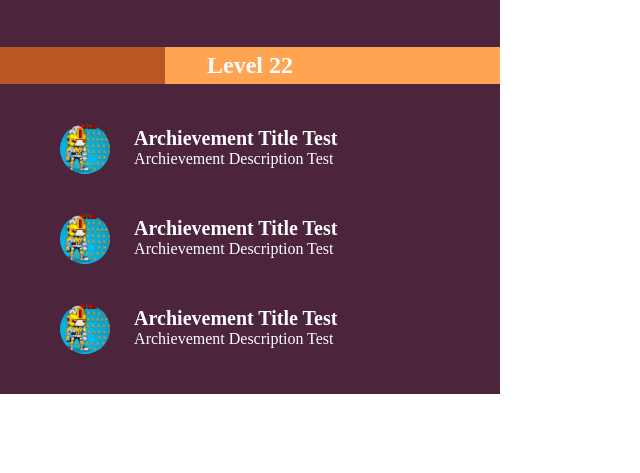
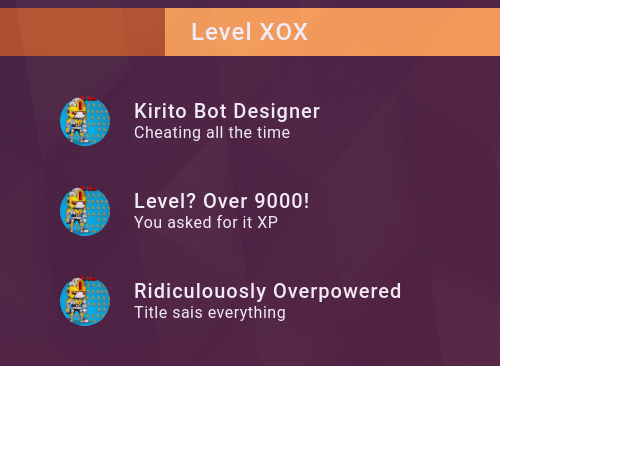
Before and after one commit to friedow/kirito, a website: page Profile/Profile.html in a window 1280 px wide. Shown: the part 327-800 px from the top of the page, without its empty margins (0-640 px from the left). Drawn offline with Linux system fonts and the light colour scheme.

Commit message:
Adjusted opacity and letter spacing

```diff
--- a/Profile/Profile.html
+++ b/Profile/Profile.html
@@ -7,18 +7,26 @@
           margin: 0;
           padding: 0;
         }
+        h1, h2, h3, p {
+          color: white;
+          font-family: roboto;
+        }
         h1 {
-          color: white;
+          letter-spacing: 3px;
         }
         h2 {
-          color: white;
+          font-weight: 500;
+          letter-spacing: 1px;
         }
         h3 {
+          letter-spacing: 1px;
+          font-weight: 500;
           font-size: 20px;
-          color: white;
         }
         p {
-          color: white;
+          letter-spacing: 0.5px;
+          font-weight: 400;
+
         }
         .profile {
           width: 500px;
@@ -41,13 +49,15 @@
         }
 
         .username {
-          padding: 85px 0px 40px 0px;
+          padding: 75px 0px 10px 0px;
           background-color: #4C243B;
+          opacity: 0.9;
           position: relative;
           margin-top: -65px;
         }
 
         .level {
+          opacity: 0.9;
           margin-top: -20px;
           position: relative;
           background-color: #FFA552;
@@ -64,10 +74,11 @@
           z-index: 1;
           position: relative;
           color: white;
-          padding: 5px 0px;
+          padding: 10px 0px;
         }
 
         .archievements {
+          opacity: 0.9;
           margin-top: -20px;
           padding: 20px 40px;
           background-color: #4C243B;
@@ -80,7 +91,7 @@
           height: 100%;
           display: inline-block;
           border-radius: 50%;
-          margin-bottom: -10px;
+          margin-bottom: -8px;
         }
         .archievement-text {
           display: inline-block;
@@ -98,28 +109,28 @@
       </div>
       <div class="level">
         <span class="level-progress"></span>
-        <h2 class="level-title">Level 22</h2>
+        <h2 class="level-title">Level XOX</h2>
       </div>
       <div class="archievements">
         <div class="archievement">
           <img src="robot.png" class="archievement-icon"></img>
           <div class="archievement-text">
-            <h3 class="archievement-title">Archievement Title Test</h2>
-            <p class="archievement-description">Archievement Description Test</p>
+            <h3 class="archievement-title">Kirito Bot Designer</h2>
+            <p class="archievement-description">Cheating all the time</p>
           </div>
         </div>
         <div class="archievement">
           <img src="robot.png" class="archievement-icon"></img>
           <div class="archievement-text">
-            <h3 class="archievement-title">Archievement Title Test</h2>
-            <p class="archievement-description">Archievement Description Test</p>
+            <h3 class="archievement-title">Level? Over 9000!</h2>
+            <p class="archievement-description">You asked for it XP</p>
           </div>
         </div>
         <div class="archievement">
           <img src="robot.png" class="archievement-icon"></img>
           <div class="archievement-text">
-            <h3 class="archievement-title">Archievement Title Test</h2>
-            <p class="archievement-description">Archievement Description Test</p>
+            <h3 class="archievement-title">Ridiculouosly Overpowered</h2>
+            <p class="archievement-description">Title sais everything</p>
           </div>
         </div>
       </div>
```
